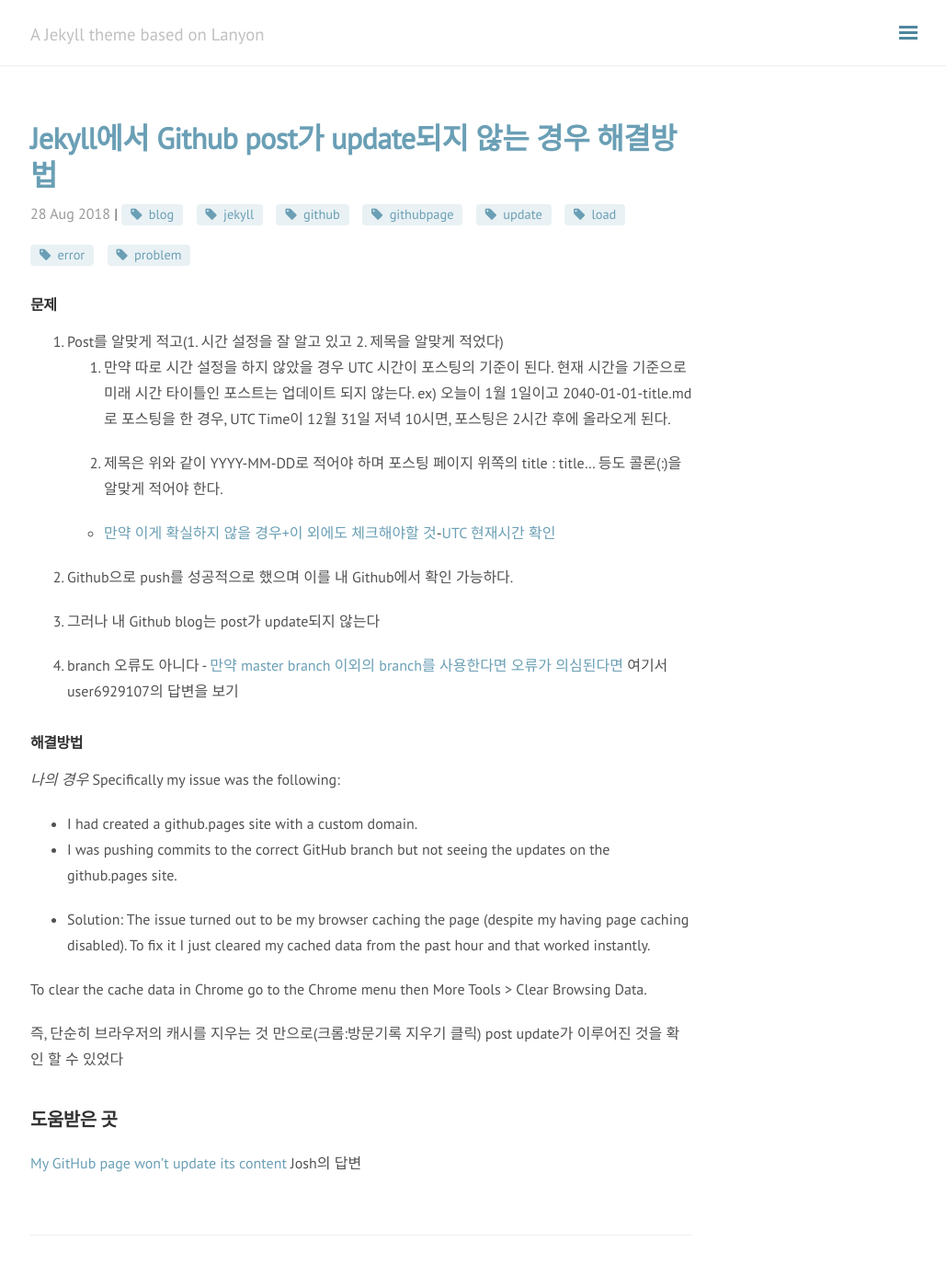
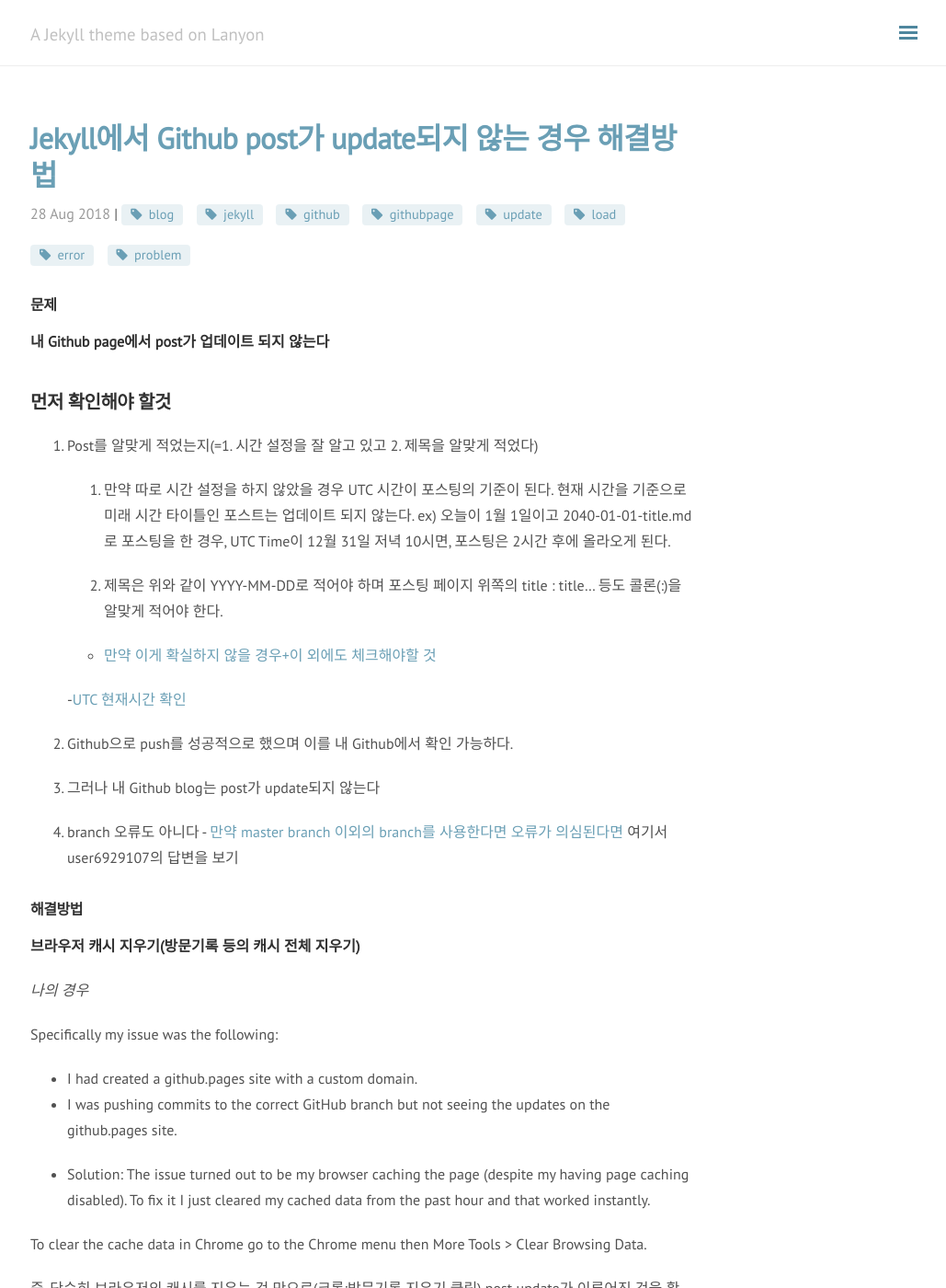
Before and after one commit to lee1707/lee1707.github.io, a Jekyll site: the page built from _posts/Jekyll/2018-08-28-jekyll-Jekyll에서 Github post가 update되지 않는 경우 해결방법.md, in a window 1280 px wide and 1400 px high. Shown: the whole window at 92% size, without its empty margins (247-1276 px from the left). Built offline with Jekyll 4.4.1, drawn with Linux system fonts in a browser that asks for light colours; nearby versions of some CDN libraries; comment, search, counter and statistics services are not loaded.

Commit message:
sidebar add

```diff
--- a/_includes/sidebar.html
+++ b/_includes/sidebar.html
@@ -59,7 +59,13 @@
               {% assign sub_url = sub_nav[1] | prepend: site.baseurl %}
             {% endif %}
               <a class="sidebar-nav-item sidebar-nav-item-sub {% if page.url == sub_nav[1] %}active{% endif %}" href="{{ sub_url }}">
-                {{ sub_nav[0] }}
+                {{ sub_nav[0] }} -
+                  {% assign counter = 0 %}
+                  {% for item in site.categories.[t] %}
+                  {% unless item.published == false %}
+                  {% assign counter=counter | plus:1 %}
+                  {% endunless %}{% endfor %}
+                  {{ counter }}
               </a>
           {% endfor %}
         {% endfor %}
--- a/_posts/Jekyll/2018-08-28-jekyll-Jekyll에서 Github post가 update되지 않는 경우 해결방법.md
+++ b/_posts/Jekyll/2018-08-28-jekyll-Jekyll에서 Github post가 update되지 않는 경우 해결방법.md
@@ -7,13 +7,19 @@ tags: [blog, jekyll,github, githubpage, update,load,error,problem]
 
 ### 문제
 
-1. Post를 알맞게 적고(1. 시간 설정을 잘 알고 있고 2. 제목을 알맞게 적었다)
+**내 Github page에서 post가 업데이트 되지 않는다**
+
+## 먼저 확인해야 할것
+1. Post를 알맞게 적었는지(=1. 시간 설정을 잘 알고 있고 2. 제목을 알맞게 적었다)
+
 	1. 만약 따로 시간 설정을 하지 않았을 경우 UTC 시간이 포스팅의 기준이 된다. 현재 시간을 기준으로 미래 시간 타이틀인 포스트는 업데이트 되지 않는다.
 	ex) 오늘이 1월 1일이고 2040-01-01-title.md로 포스팅을 한 경우,  UTC Time이 12월 31일 저녁 10시면, 포스팅은 2시간 후에 올라오게 된다.
 
 	2. 제목은 위와 같이 YYYY-MM-DD로 적어야 하며 포스팅 페이지 위쪽의 title : title... 등도 콜론(:)을 알맞게 적어야 한다.
 
-	- [만약 이게 확실하지 않을 경우+이 외에도 체크해야할 것](https://stackoverflow.com/questions/30625044/jekyll-post-not-generated)-[UTC 현재시간 확인](https://time.is/UTC)
+	- [만약 이게 확실하지 않을 경우+이 외에도 체크해야할 것](https://stackoverflow.com/questions/30625044/jekyll-post-not-generated)
+
+	-[UTC 현재시간 확인](https://time.is/UTC)
 
 
 2. Github으로 push를 성공적으로 했으며 이를 내 Github에서 확인 가능하다.
@@ -24,7 +30,11 @@ tags: [blog, jekyll,github, githubpage, update,load,error,problem]
 여기서 user6929107의 답변을 보기
 
 ### 해결방법
+
+**브라우저 캐시 지우기(방문기록 등의 캐시 전체 지우기)**
+
 *나의 경우*
+
 Specifically my issue was the following:
 
 - I had created a github.pages site with a custom domain.
```
